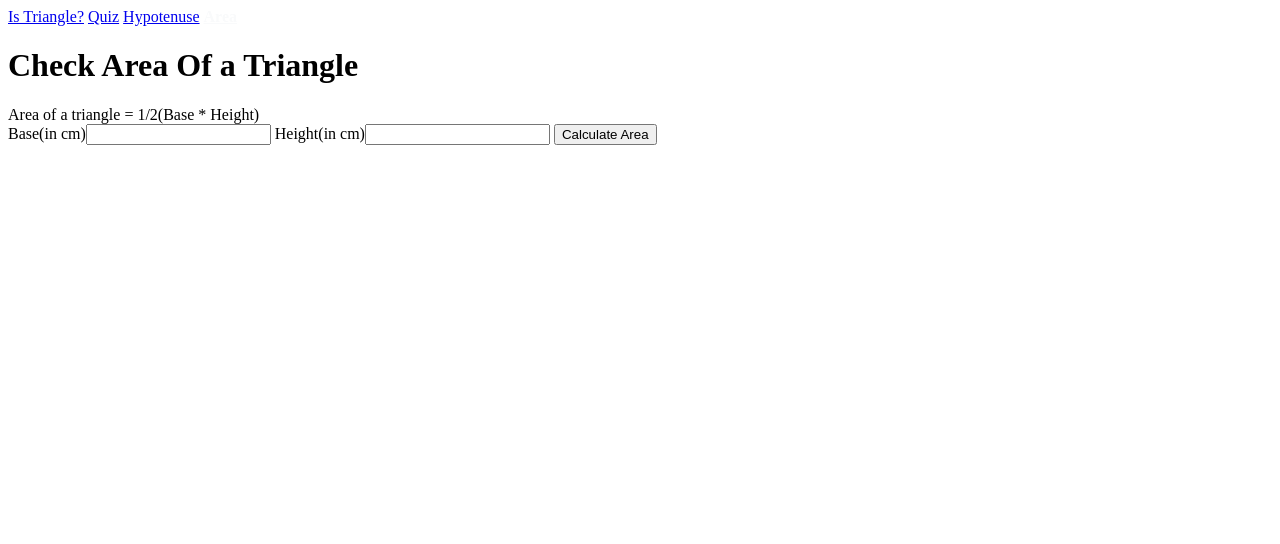
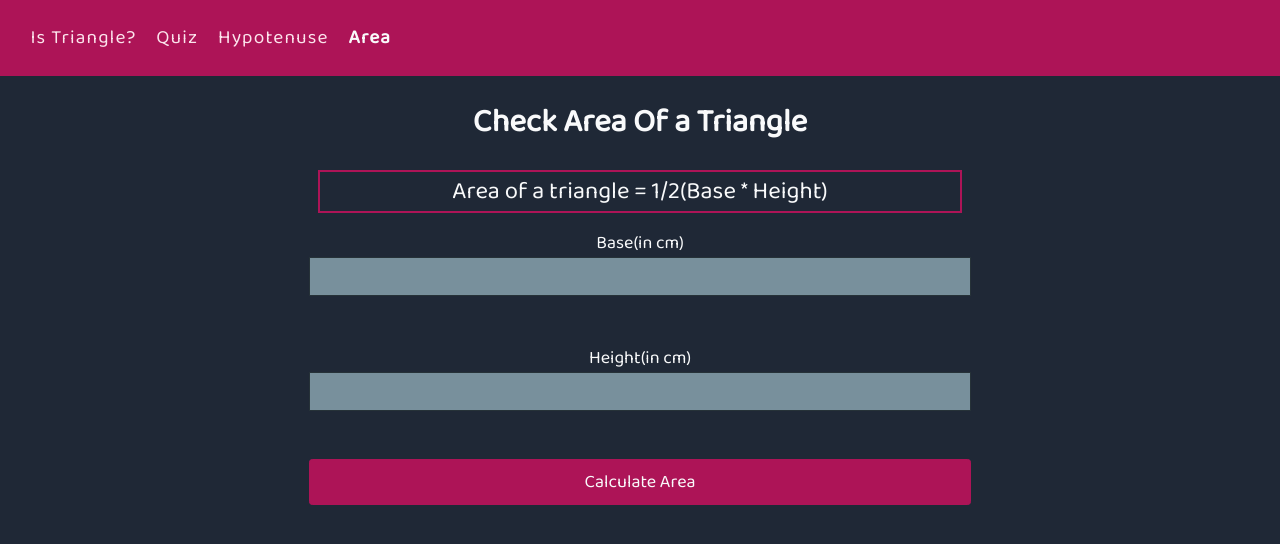
Before and after one commit to KamiyaGaikwad/Fun_with_Triangles, a plain HTML site: page area.html in a window 1280 px wide. Drawn offline with Linux system fonts and the light colour scheme.

Commit message:
styling area using css

```diff
--- a/area.html
+++ b/area.html
@@ -4,7 +4,7 @@
     <meta charset="UTF-8">
     <meta http-equiv="X-UA-Compatible" content="IE=edge">
     <meta name="viewport" content="width=device-width, initial-scale=1.0">
-    <!-- <link rel="stylesheet" href="styles.css"> -->
+    <link rel="stylesheet" href="styles.css">
     <title>Fun with Triangles</title>
 </head>
 <body>
@@ -14,14 +14,14 @@
         <a href="hypotenuse.html">Hypotenuse</a>
         <a href="area.html" style="color:#f9fafb;font-weight:bold;">Area</a>
     </nav>
-    <!-- <div class="container"> -->
+    <main>
     <h1>Check Area Of a Triangle</h1>
-    <div>Area of a triangle = 1/2(Base * Height)</div>
+    <div id="area-formula">Area of a triangle = 1/2(Base * Height)</div>
     <label>Base(in cm)</label><input type = "number" class="side-input"/>
     <label>Height(in cm)</label><input type = "number" class="side-input"/>
     <button id="area-btn">Calculate Area</button>
     <div id="output"></div>
-    <!-- </div> -->
+    </main>
     <script src="area.js"></script>
 </body>
 </html>
--- a/styles.css
+++ b/styles.css
@@ -77,3 +77,11 @@ nav a {
     margin-bottom: 1rem;
 
 }
+
+#area-formula {
+    font-size: x-large;
+    border: 2px solid #ad1457;
+    width: 50%;
+    margin: auto;
+    margin-bottom: 1rem;
+}
```
